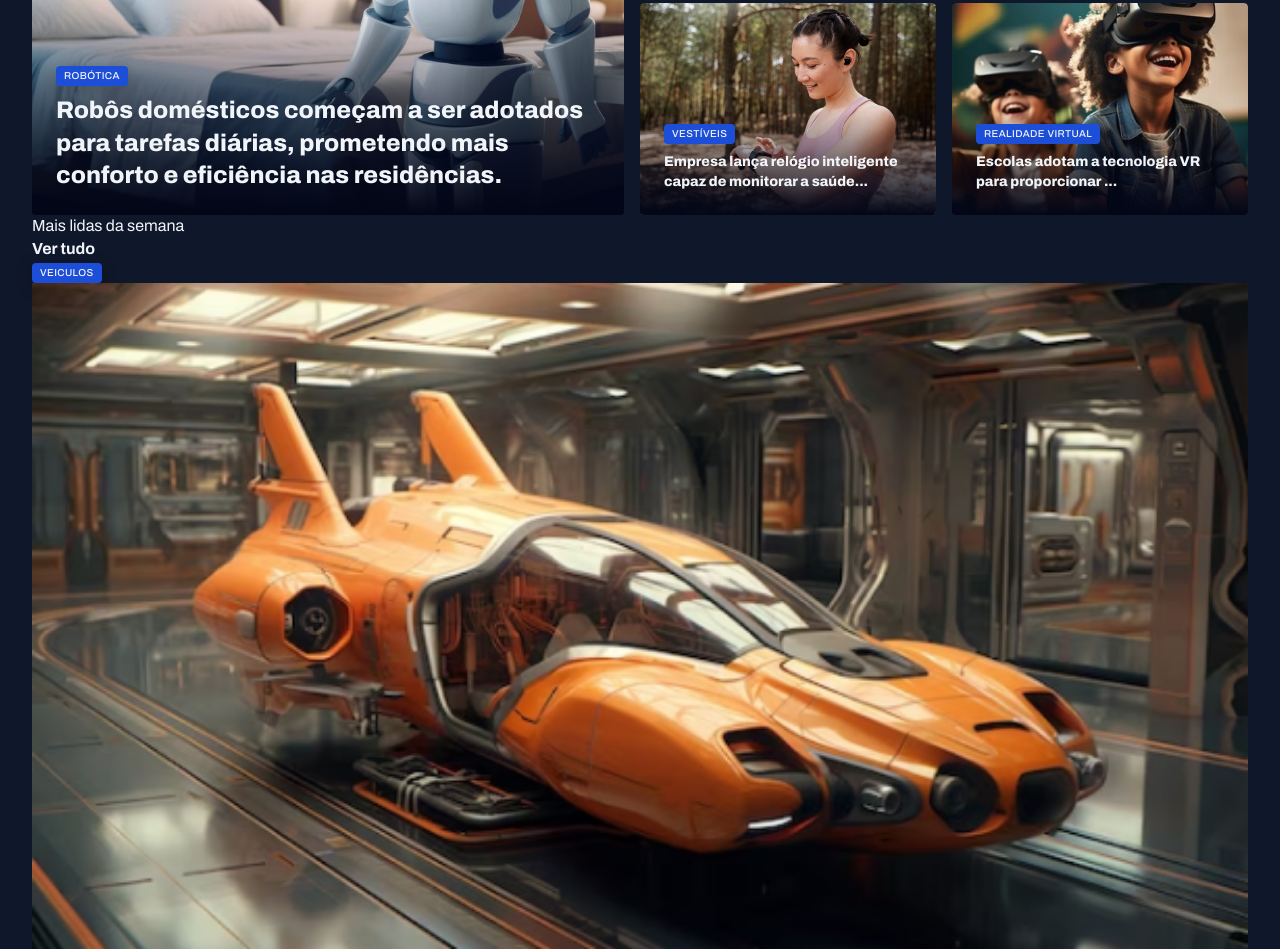
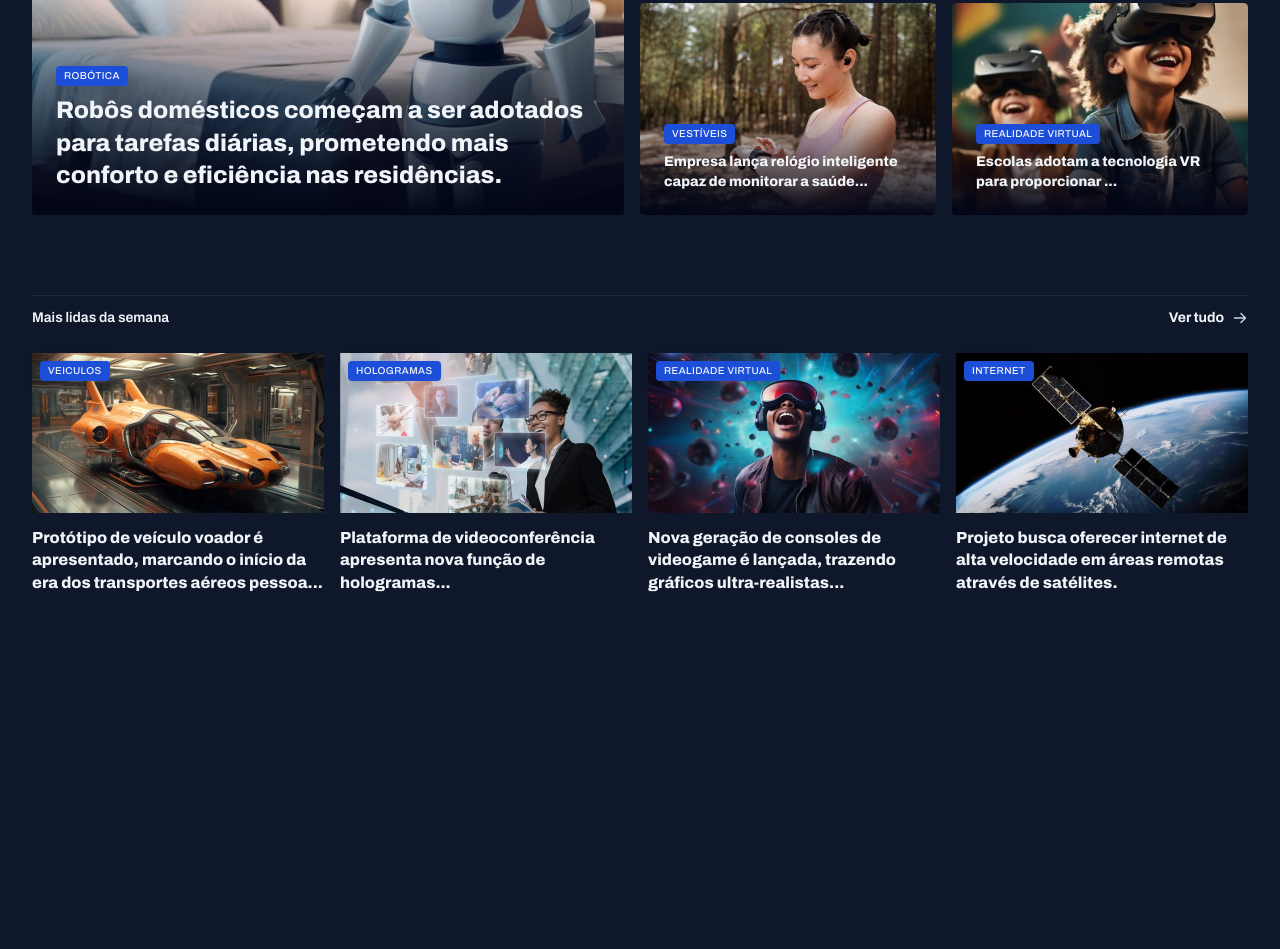
Before and after one commit to calebeganjao/Portal-de-noticias, a plain HTML site: page index.html in a window 1280 px wide. Shown: the part 389-1338 px from the top of the page. After the commit the page ends 983 px from the top, so only its background shows below. Drawn offline with Linux system fonts and the light colour scheme.

Commit message:
Aplicando estilos na sessão mais lidas da semana

```diff
--- a/index.html
+++ b/index.html
@@ -92,11 +92,12 @@
       <section id="weekly">
         <header class="grid grid-flow-col">
           <h3>Mais lidas da semana</h3>
+
+          <a href="#" class="grid grid-flow-col">
+            <strong>Ver tudo</strong><span></span
+          ></a>
         </header>
-        <a href="#" class="grid grid-flow-col"> <strong>Ver tudo</strong></a>
-        <span></span>
-
-        <div class="grid gap-16">
+        <div class="grid gap16">
           <figure>
             <span class="content-tag">veiculos</span>
             <img src="assets/Fotos/Image 06.png" alt="" />
@@ -110,8 +111,7 @@
             <img src="assets/Fotos/Image 07.png" alt="" />
             <p>
               Plataforma de videoconferência apresenta nova função de
-              hologramas, tornando as chamadas virtuais mais realistas e
-              envolventes.
+              hologramas...
             </p>
           </figure>
           <figure>
@@ -119,7 +119,7 @@
             <img src="assets/Fotos/Image 08.png" alt="" />
             <p>
               Nova geração de consoles de videogame é lançada, trazendo gráficos
-              ultra-realistas e experiências de jogo totalmente envolventes.
+              ultra-realistas...
             </p>
           </figure>
           <figure>
--- a/styles/global.css
+++ b/styles/global.css
@@ -50,6 +50,7 @@ h3 {
 
 main {
   margin-top: 40px;
+  gap: 80px;
 }
 
 .content-tag {
--- a/styles/sections.css
+++ b/styles/sections.css
@@ -1,3 +1,10 @@
+section header {
+  border-top: 1px solid var(--stroke-color);
+  padding-block: 12px 24px;
+  font: var(--text-span);
+  background-color: ;
+}
+
 #features {
   img {
     height: 100%;
@@ -30,3 +37,39 @@
     }
   }
 }
+
+#weekly {
+  header a {
+    justify-self: end;
+    align-items: center;
+    gap: 8px;
+    span {
+      background-image: url(../assets/ArrowRight.png);
+      width: 16px;
+      height: 16px;
+    }
+    &:hover span {
+      background-image: url(../assets/ArrowRight\ hover.svg);
+    }
+  }
+  & > div {
+    grid-template-columns: repeat(4, 292px);
+  }
+  img {
+    height: 160px;
+  }
+
+  figure {
+    position: relative;
+
+    .content-tag {
+      position: absolute;
+      top: 8px;
+      left: 8px;
+    }
+    p {
+      margin-top: 8px;
+      font-weight: 800;
+    }
+  }
+}
```
